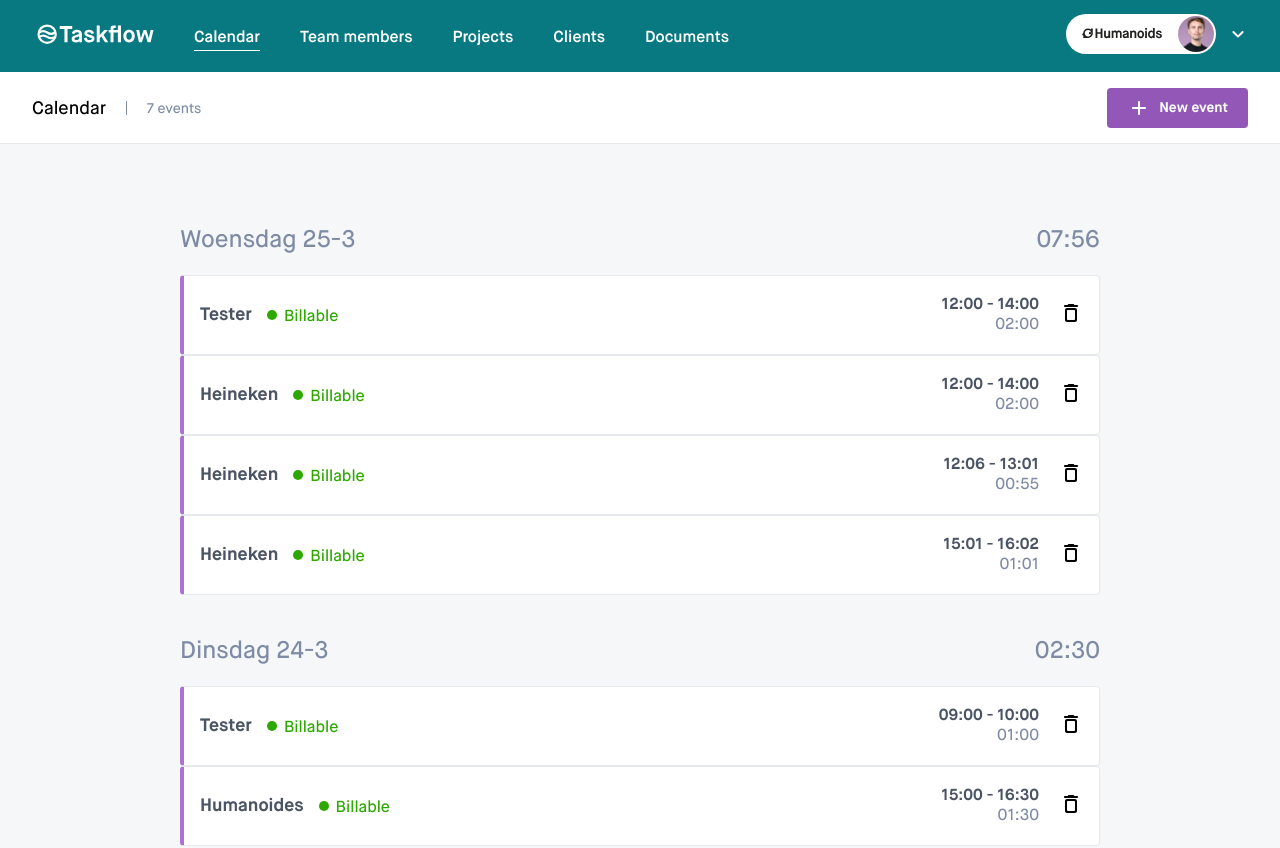
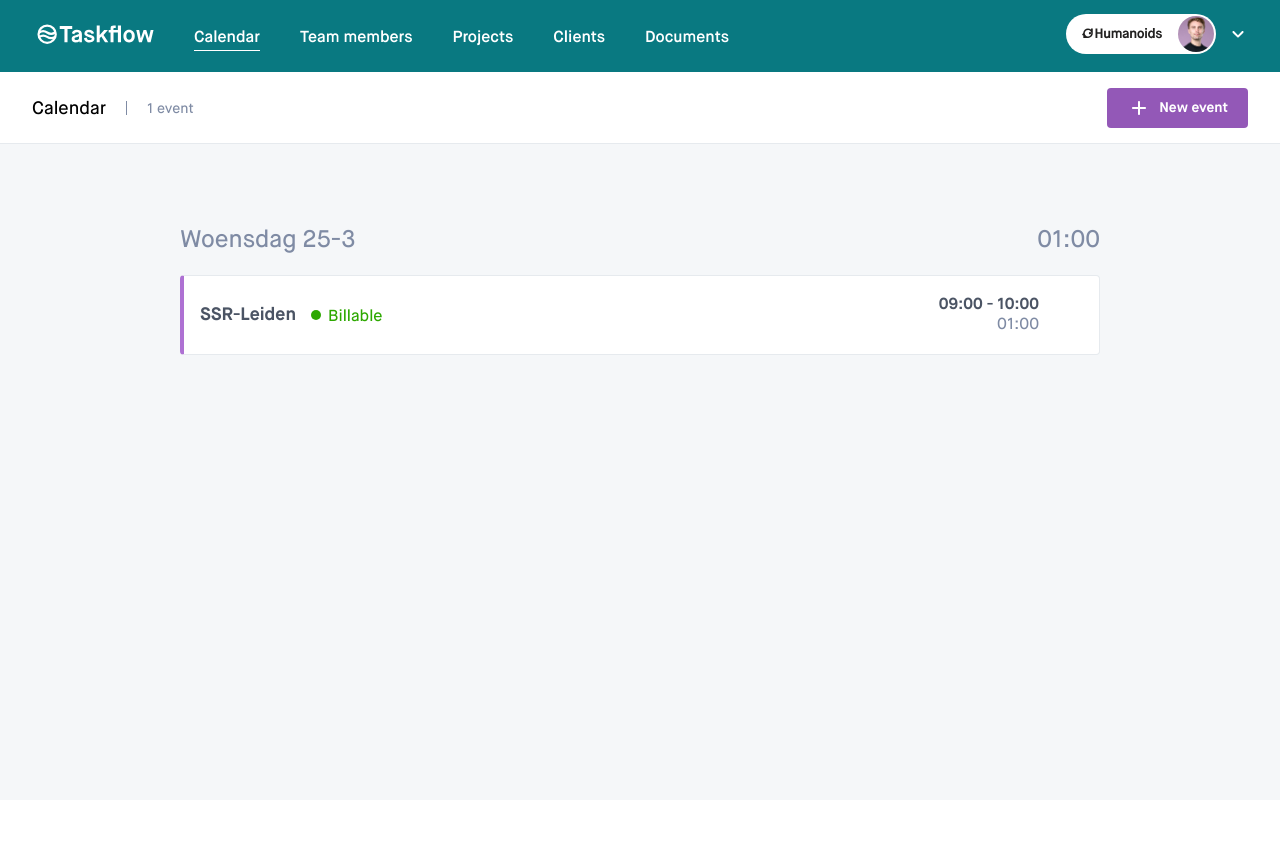
Before and after one commit to humanoidsbv/taskflow-jasper, a Next.js app: page / in a window 1280 px wide. Shown: the top 848 px of the page. After the commit the page ends 800 px from the top, so only its background shows below. Built offline with nearby package versions, Linux system fonts and the light colour scheme; data requests are answered from the project's data file.

Commit message:
Confirmation

```diff
--- a/data/db.json
+++ b/data/db.json
@@ -1,60 +1,12 @@
 {
   "time-entries": [
     {
-      "id": "6736",
+      "id": "66af",
       "billable": true,
-      "client": "Tester",
+      "client": "SSR-Leiden",
       "department": "design",
-      "startTimestamp": "2026-03-25T12:00:00.000Z",
-      "stopTimestamp": "2026-03-25T14:00:00.000Z"
-    },
-    {
-      "id": "8496",
-      "billable": true,
-      "client": "Heineken",
-      "department": "design",
-      "startTimestamp": "2026-03-25T12:00:00.000Z",
-      "stopTimestamp": "2026-03-25T14:00:00.000Z"
-    },
-    {
-      "id": "858d",
-      "billable": true,
-      "client": "Heineken",
-      "department": "design",
-      "startTimestamp": "2026-03-25T12:06:00.000Z",
-      "stopTimestamp": "2026-03-25T13:01:00.000Z"
-    },
-    {
-      "id": "8e95",
-      "billable": true,
-      "client": "Heineken",
-      "department": "design",
-      "startTimestamp": "2026-03-25T15:01:00.000Z",
-      "stopTimestamp": "2026-03-25T16:02:00.000Z"
-    },
-    {
-      "id": "6339",
-      "billable": true,
-      "client": "Tester",
-      "department": "design",
-      "startTimestamp": "2026-03-24T09:00:00.000Z",
-      "stopTimestamp": "2026-03-24T10:00:00.000Z"
-    },
-    {
-      "id": "8d74",
-      "billable": true,
-      "client": "Humanoides",
-      "department": "design",
-      "startTimestamp": "2026-03-24T15:00:00.000Z",
-      "stopTimestamp": "2026-03-24T16:30:00.000Z"
-    },
-    {
-      "id": "15e8",
-      "billable": true,
-      "client": "Robot People",
-      "department": "design",
-      "startTimestamp": "2026-03-25T19:00:00.000Z",
-      "stopTimestamp": "2026-03-25T21:00:00.000Z"
+      "startTimestamp": "2026-03-25T09:00:00.000Z",
+      "stopTimestamp": "2026-03-25T10:00:00.000Z"
     }
   ],
   "$schema": "./node_modules/json-server/schema.json"
--- a/src/components/time-entry/TimeEntry.module.css
+++ b/src/components/time-entry/TimeEntry.module.css
@@ -9,6 +9,11 @@
   justify-content: space-between;
   padding: 0 16px;
   position: relative;
+
+  &:hover .delete,
+  &:focus-within .delete {
+    opacity: 1;
+  }
 }
 
 .development {
@@ -76,6 +81,9 @@
 }
 
 .delete {
+  opacity: 0;
+  transition: all 0.2s ease-in-out;
+
   grid-column: 2;
   grid-row: 1 / 3;
   color: var(--black);
--- a/src/components/time-entry/TimeEntry.tsx
+++ b/src/components/time-entry/TimeEntry.tsx
@@ -11,6 +11,7 @@
 import { deleteTimeEntry } from "@/services/timeEntries";
 import { toast } from "sonner";
 import { Button } from "../button/Button";
+import { dateFormat } from "@/utils/utils";
 
 interface TimeEntryProps {
   data: CreatedTimeEntry;
@@ -21,18 +22,26 @@
     formatTimeEntryData(data);
 
   async function deleteEntry() {
+    if (window.confirm(`Are you sure you want to delete ${data.client}?`)) {
       const response = await deleteCalendarEvent(data.id);
       const toastId = toast("Event deleted", {
-      duration: 16000,
+        duration: 5000,
         className: "toastSuccess",
         cancel: (
-        <CloseIcon alt="Close message" onClick={() => toast.dismiss(toastId)} />
+          <CloseIcon
+            alt="Close message"
+            onClick={() => toast.dismiss(toastId)}
+          />
         ),
       });
     }
+  }
 
   return (
-    <li className={`${styles.timeEntry} ${styles[`${department}`]}`}>
+    <li
+      className={`${styles.timeEntry} ${styles[`${department}`]}`}
+      tabIndex={0}
+    >
       <div className={styles.left}>
         <h3 className={styles.client}>{client}</h3>
         <EllipseIcon
```
Lines whose indentation alone changed are shown as unchanged.
